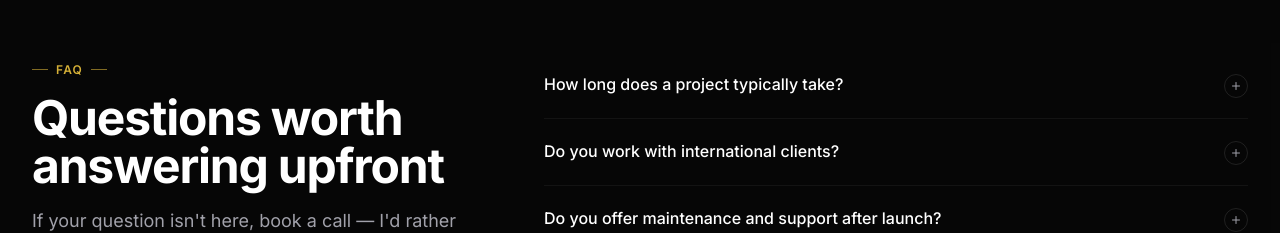
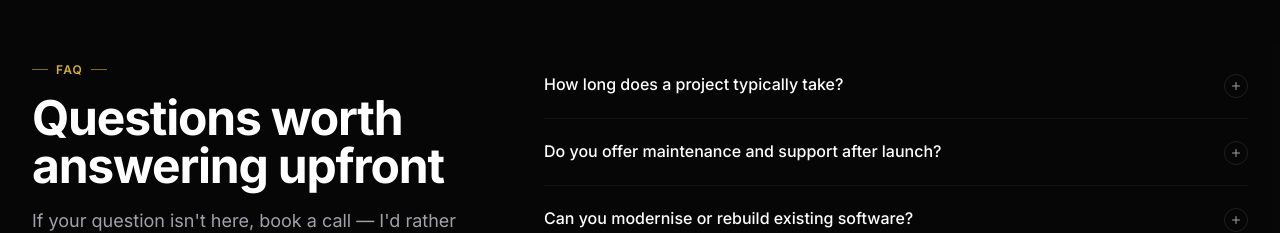
Before and after one commit to antoniodemax/antony, a React (Vite) app: page / in a window 1280 px wide. Shown: the part 8340-8573 px from the top of the page. Built offline with nearby package versions, Linux system fonts and the light colour scheme.

Commit message:
removed the international clients FAQ

```diff
--- a/src/components/sections/FAQ.tsx
+++ b/src/components/sections/FAQ.tsx
@@ -7,10 +7,6 @@ const faqs = [
   {
     q: 'How long does a project typically take?',
     a: 'Timelines depend on scope, but here\'s a realistic guide: a business website takes 3–5 weeks, an e-commerce platform 6–10 weeks, and a custom web application 8–16 weeks. I don\'t rush — I build right. We define a clear scope and timeline before work begins, and I keep you updated throughout.',
-  },
-  {
-    q: 'Do you work with international clients?',
-    a: 'Yes, absolutely. While I\'m based in Nairobi, Kenya, I work with clients across Africa, Europe, and North America. I\'m comfortable with asynchronous communication and adapt to different time zones. Payments are accepted in both KES and USD via bank transfer, M-Pesa, or Stripe.',
   },
   {
     q: 'Do you offer maintenance and support after launch?',
```
